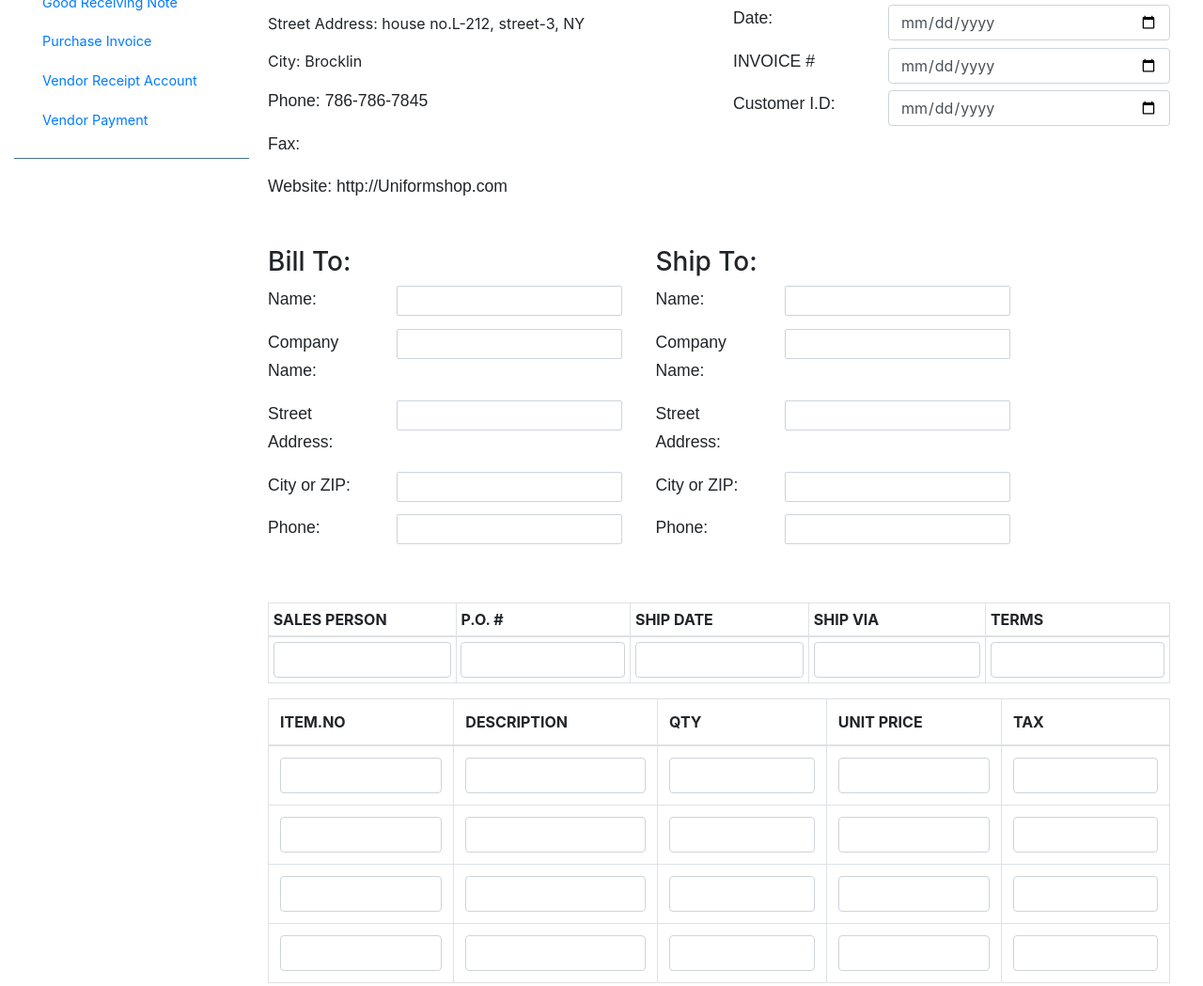
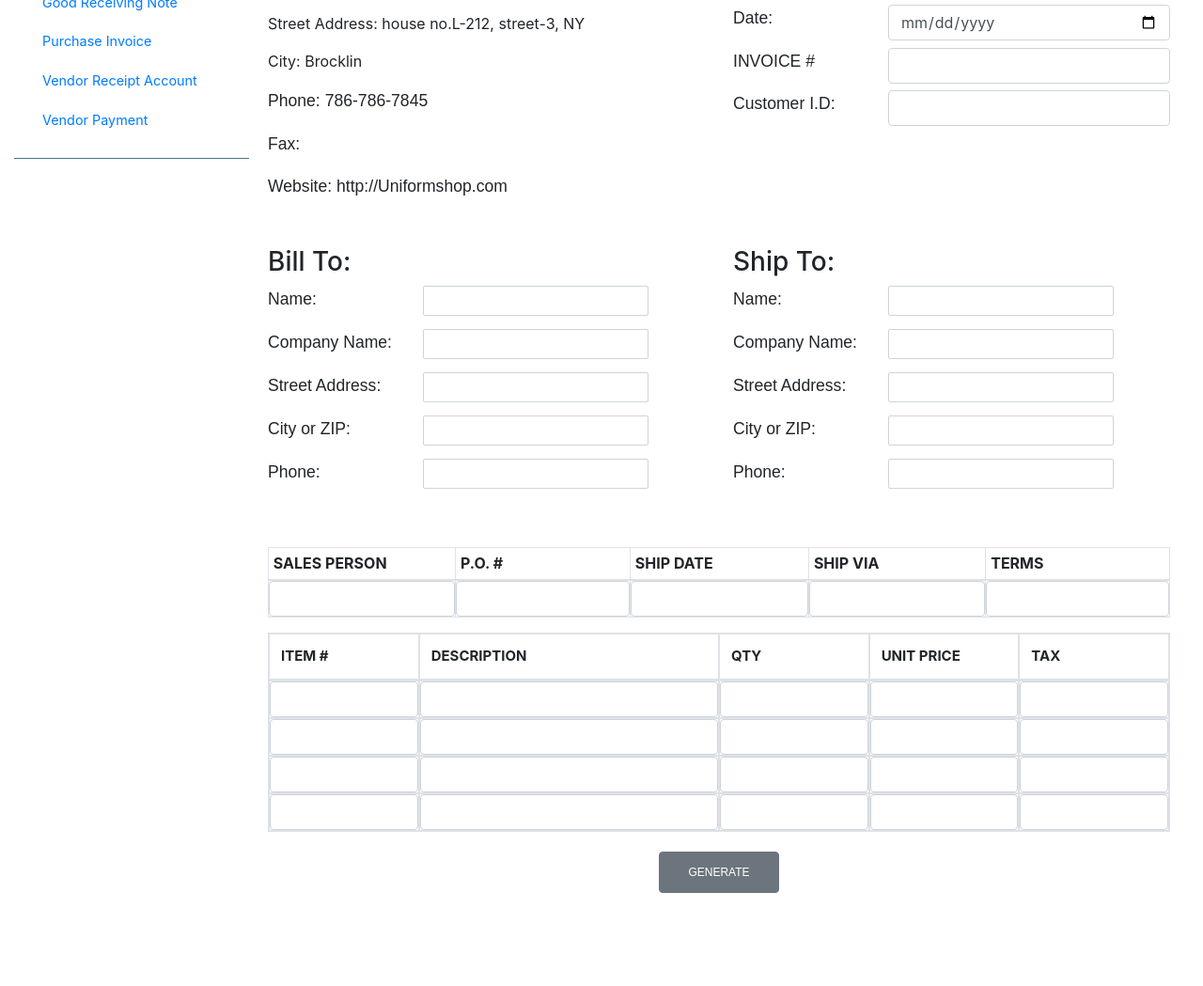
Before and after one commit to yaseenleo/Uniform-Inventory-System, a plain HTML site: page pages/src/purchase/purchaseinvoice.html in a window 1280 px wide. Shown: the part 305-1354 px from the top of the page at 94% size. After the commit the page ends 1296 px from the top, so only its background shows below. Drawn offline with nearby package versions, Linux system fonts and the light colour scheme.

Commit message:
minor changes purchase invoice

```diff
--- a/css/salesStyle.css
+++ b/css/salesStyle.css
@@ -31,7 +31,8 @@
 /* table */
 
 .td-cells{
-    height: 34px !important;
+	/* height: 34px !important; */
+	padding: 0px !important;
 }
 
 .border-none{
@@ -63,6 +64,10 @@
 
 .packing-supply{
 	margin-bottom: 3em;
+}
+
+.packing-lists th{
+	font-size: 15px;
 }
 /* sales end */
 
--- a/pages/src/purchase/purchaseinvoice.html
+++ b/pages/src/purchase/purchaseinvoice.html
@@ -54,7 +54,7 @@
                         </a>
                     </li>
                     <li class="nav-item">
-                        <a href="#pablo" class="nav-link">
+                        <a href="../../../attendance.html" class="nav-link">
                             Documents
                         </a>
                     </li>
@@ -150,7 +150,7 @@
                                     <p>INVOICE #</p>
                                 </div>
                                 <div class="col-8">
-                                    <input id="invoice-num" type="date" class="form-control">
+                                    <input id="invoice-num" type="text" class="form-control">
                                 </div>
                             </div>
 
@@ -159,7 +159,7 @@
                                     <p>Customer I.D:</p>
                                 </div>
                                 <div class="col-8">
-                                    <input id="cust-id" type="date" class="form-control">
+                                    <input id="cust-id" type="text" class="form-control">
                                 </div>
                             </div>
 
@@ -170,7 +170,7 @@
                 <!-- packing address section -->
                 <div class="packing-address">
                     <div class="row">
-                        <div class="col-5">
+                        <div class="col-6">
                             <h3>Bill To:</h3>
 
                             <div class="row">
@@ -224,7 +224,7 @@
 
                         </div>
 
-                        <div class="col-5">
+                        <div class="col-6">
                             <h3>Ship To:</h3>
 
                             <div class="row">
@@ -310,50 +310,50 @@
                 <div class="packing-lists">
                     <table class="table table-responsive-sm table-bordered">
                         <thead>
-                            <tr>
-                                <th>ITEM.NO</th>
-                                <th>DESCRIPTION</th>
-                                <th>QTY</th>
-                                <th>UNIT PRICE</th>
-                                <th>TAX</th>
+                            <tr class="d-flex">
+                                <th class="col-2">ITEM #</th>
+                                <th class="col-4">DESCRIPTION</th>
+                                <th class="col-2">QTY</th>
+                                <th class="col-2">UNIT PRICE</th>
+                                <th class="col-2">TAX</th>
                                 <!-- <th>TOTAL</th> -->
                             </tr>
                         </thead>
 
                         <tbody>
-                            <tr>
-                                <td class="td-cells"><input id="invoice-item-id-1" type="text" class="form-control"></td>
-                                <td class="td-cells"><input id="invoice-item-description-1" type="text" class="form-control"></td>
-                                <td class="td-cells"><input id="invoice-qty-1" type="text" class="form-control"></td>
-                                <td class="td-cells"><input id="invoice-unit-price-1" type="text" class="form-control"></td>
-                                <td class="td-cells"><input id="invoice-tax-1" type="text" class="form-control"></td>
+                            <tr class="d-flex">
+                                <td class="td-cells col-2"><input id="invoice-item-id-1" type="text" class="form-control"></td>
+                                <td class="td-cells col-4"><input id="invoice-item-description-1" type="text" class="form-control"></td>
+                                <td class="td-cells col-2"><input id="invoice-qty-1" type="text" class="form-control"></td>
+                                <td class="td-cells col-2"><input id="invoice-unit-price-1" type="text" class="form-control"></td>
+                                <td class="td-cells col-2"><input id="invoice-tax-1" type="text" class="form-control"></td>
                                 <!-- <td class="td-cells" id="invoice-total-1"></td> -->
                             </tr>
 
-                            <tr>
-                                <td class="td-cells"><input id="invoice-item-id-2" type="text" class="form-control"></td>
-                                <td class="td-cells"><input id="invoice-item-description-2" type="text" class="form-control"></td>
-                                <td class="td-cells"><input id="invoice-qty-2" type="text" class="form-control"></td>
-                                <td class="td-cells"><input id="invoice-unit-price-2" type="text" class="form-control"></td>
-                                <td class="td-cells"><input id="invoice-tax-2" type="text" name="" id="" class="form-control"></td>
+                            <tr class="d-flex">
+                                <td class="td-cells col-2"><input id="invoice-item-id-2" type="text" class="form-control"></td>
+                                <td class="td-cells col-4"><input id="invoice-item-description-2" type="text" class="form-control"></td>
+                                <td class="td-cells col-2"><input id="invoice-qty-2" type="text" class="form-control"></td>
+                                <td class="td-cells col-2"><input id="invoice-unit-price-2" type="text" class="form-control"></td>
+                                <td class="td-cells col-2"><input id="invoice-tax-2" type="text" name="" id="" class="form-control"></td>
                                 <!-- <td class="td-cells" id="invoice-total-2"></td> -->
                             </tr>
 
-                            <tr>
-                                <td class="td-cells"><input id="invoice-item-id-3" type="text" class="form-control"></td>
-                                <td class="td-cells"><input id="invoice-item-description-3" type="text" class="form-control"></td>
-                                <td class="td-cells"><input id="invoice-qty-3" type="text" class="form-control"></td>
-                                <td class="td-cells"><input id="invoice-unit-price-3" type="text" class="form-control"></td>
-                                <td class="td-cells"><input id="invoice-tax-3" type="text" class="form-control"></td>
+                            <tr class="d-flex">
+                                <td class="td-cells col-2"><input id="invoice-item-id-3" type="text" class="form-control"></td>
+                                <td class="td-cells col-4"><input id="invoice-item-description-3" type="text" class="form-control"></td>
+                                <td class="td-cells col-2"><input id="invoice-qty-3" type="text" class="form-control"></td>
+                                <td class="td-cells col-2"><input id="invoice-unit-price-3" type="text" class="form-control"></td>
+                                <td class="td-cells col-2"><input id="invoice-tax-3" type="text" class="form-control"></td>
                                 <!-- <td class="td-cells" id="invoice-total-3"></td> -->
                             </tr>
 
-                            <tr>
-                                <td class="td-cells"><input id="invoice-item-id-4" type="text" class="form-control"></td>
-                                <td class="td-cells"><input id="invoice-item-description-4" type="text" class="form-control"></td>
-                                <td class="td-cells"><input id="invoice-qty-4" type="text" class="form-control"></td>
-                                <td class="td-cells"><input id="invoice-unit-price-4" type="text" class="form-control"></td>
-                                <td class="td-cells"><input id="invoice-tax-4" type="text" class="form-control"></td>
+                            <tr class="d-flex">
+                                <td class="td-cells col-2"><input id="invoice-item-id-4" type="text" class="form-control"></td>
+                                <td class="td-cells col-4"><input id="invoice-item-description-4" type="text" class="form-control"></td>
+                                <td class="td-cells col-2"><input id="invoice-qty-4" type="text" class="form-control"></td>
+                                <td class="td-cells col-2"><input id="invoice-unit-price-4" type="text" class="form-control"></td>
+                                <td class="td-cells col-2"><input id="invoice-tax-4" type="text" class="form-control"></td>
                                 <!-- <td class="td-cells" id="invoice-total-4"></td> -->
                             </tr>
                         </tbody>
@@ -449,7 +449,7 @@
                 <!-- packing address section -->
                 <div class="packing-address">
                     <div class="row">
-                        <div class="col-5">
+                        <div class="col-6">
                             <h3>Bill To:</h3>
 
                             <div class="row">
@@ -498,7 +498,7 @@
                             </div>
                         </div>
 
-                        <div class="col-5">
+                        <div class="col-6">
                             <h3>Ship To:</h3>
 
                             <div class="row">
@@ -578,7 +578,7 @@
                     <table class="table table-responsive-sm table-bordered">
                         <thead>
                             <tr class="d-flex">
-                                <th class="col-1">ITEM.NO</th>
+                                <th class="col-1">ITEM #</th>
                                 <th class="col-4">DESCRIPTION</th>
                                 <th class="col-2">QTY</th>
                                 <th class="col-2">UNIT PRICE</th>
```
